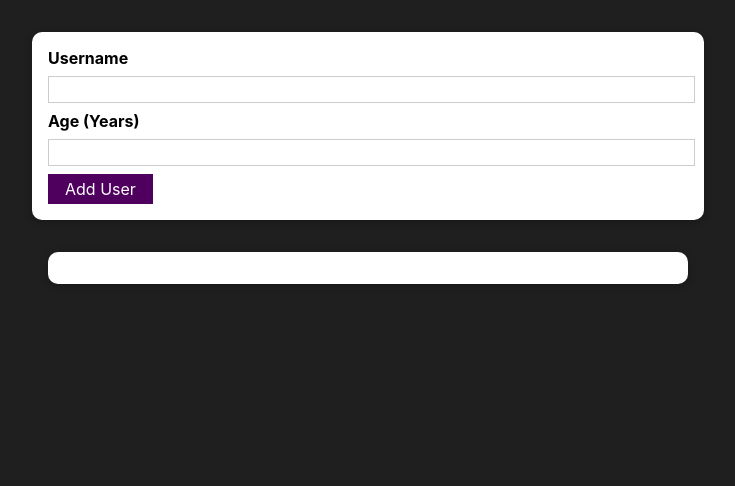
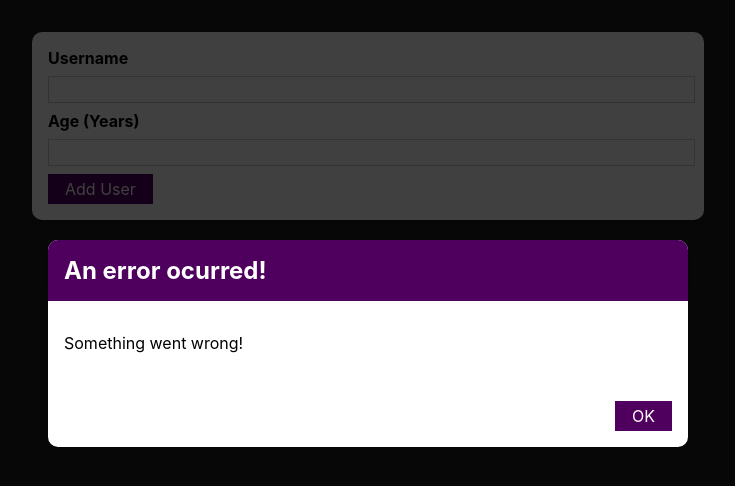
Before and after one commit to luidimso/react-app-form, a React (Create React App) app: page / in a window 1280 px wide. Shown: the top 486 px of the page, without its empty margins (272-1007 px from the left). Built offline with nearby package versions, Linux system fonts and the light colour scheme; the HTML template or start-up script is replaced by a standard one.

Commit message:
Creating ErrorModal component

```diff
--- /dev/null
+++ b/src/components/UI/ErrorModal.js
@@ -0,0 +1,25 @@
+import React from 'react';
+import Card from './Card';
+import Button from './Button';
+import classes from './ErrorModal.module.css';
+
+function ErrorModal(props) {
+    return (
+        <div>
+            <div className={classes.backdrop}></div>
+            <Card className={classes.modal}>
+                <header className={classes.header}>
+                    <h2>{props.title}</h2>
+                </header>
+                <div className={classes.content}>
+                    <p>{props.message}</p>
+                </div>
+                <footer className={classes.actions}>
+                    <Button>OK</Button>
+                </footer>
+            </Card>
+        </div>
+    );
+}
+
+export default ErrorModal;
--- /dev/null
+++ b/src/components/UI/ErrorModal.module.css
@@ -0,0 +1,45 @@
+.backdrop {
+  position: fixed;
+  top: 0;
+  left: 0;
+  width: 100%;
+  height: 100vh;
+  z-index: 10;
+  background: rgba(0, 0, 0, 0.75);
+}
+
+.modal {
+  position: fixed;
+  top: 30vh;
+  left: 10%;
+  width: 80%;
+  z-index: 100;
+  overflow: hidden;
+}
+
+.header {
+  background: #4f005f;
+  padding: 1rem;
+}
+
+.header h2 {
+  margin: 0;
+  color: white;
+}
+
+.content {
+  padding: 1rem;
+}
+
+.actions {
+  padding: 1rem;
+  display: flex;
+  justify-content: flex-end;
+}
+
+@media (min-width: 768px) {
+  .modal {
+    left: calc(50% - 20rem);
+    width: 40rem;
+  }
+}
--- a/src/components/Users/AddUser.js
+++ b/src/components/Users/AddUser.js
@@ -2,6 +2,7 @@
 import Card from '../UI/Card';
 import classes from './AddUser.module.css';
 import Button from '../UI/Button';
+import ErrorModal from '../UI/ErrorModal';
 
 function AddUser(props) {
     const [enteredUsername, setEnterededUsername] = useState('');
@@ -32,6 +33,7 @@
     }
 
     return (
+        <div>
             <Card className={classes.input}>
                 <form onSubmit={addUserHandler}>
                     <label htmlFor="username">Username</label>
@@ -43,6 +45,9 @@
                     <Button type="submit">Add User</Button>
                 </form>
             </Card>
+
+            <ErrorModal title="An error ocurred!" message="Something went wrong!"></ErrorModal>
+        </div>
     );
 }
 
```
Lines whose indentation alone changed are shown as unchanged.
